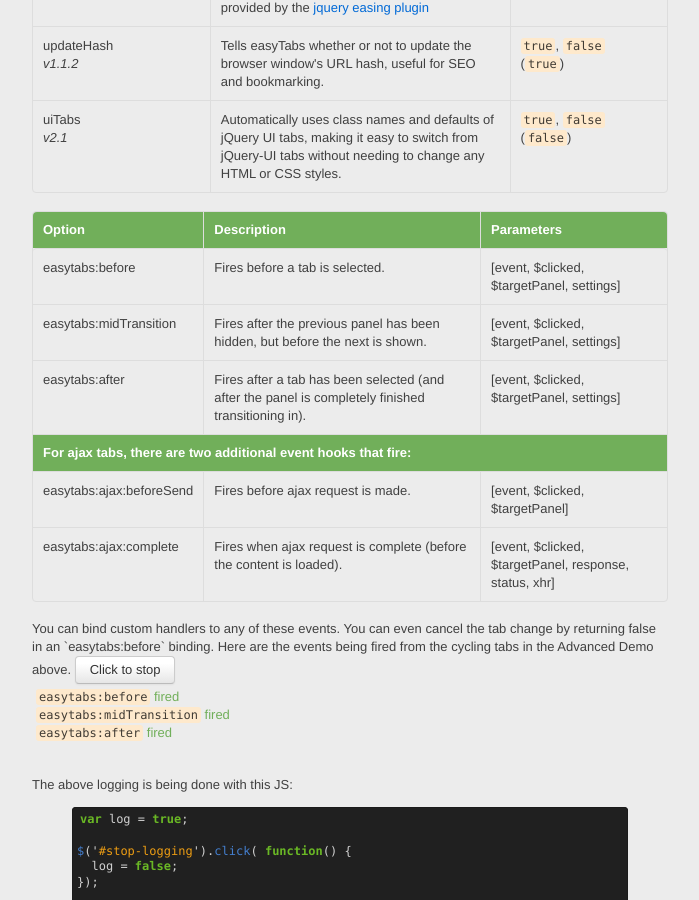
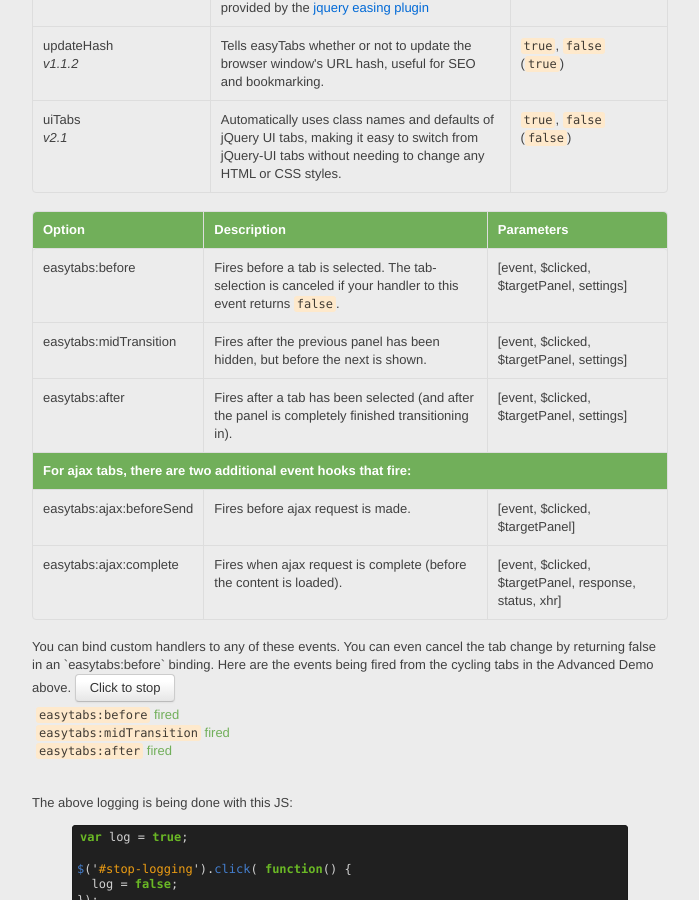
Before and after one commit to alfajango/alfajango.github.com, a Jekyll site: the page built from _posts/2012-01-09-easytabs.md, in a window 1280 px wide and 900 px high, scrolled down 6580 px. Shown: the whole window, without its empty margins (131-830 px from the left). Built offline with Jekyll 4.4.1, drawn with Linux system fonts in a browser that asks for light colours; nearby versions of some CDN libraries; library files that are not in the unit come from our copies; Markdown is read by kramdown in place of the engine named in the settings.

Commit message:
Added easytabs note about returning false in easytabs:before event

```diff
--- a/_posts/2012-01-09-easytabs.md
+++ b/_posts/2012-01-09-easytabs.md
@@ -487,7 +487,8 @@
  <tbody>
   <tr>
    <td>easytabs:before</td>
-   <td>Fires before a tab is selected.</td>
+   <td>Fires before a tab is selected. The tab-selection is canceled if
+your handler to this event returns <code>false</code>.</td>
    <td>[event, $clicked, $targetPanel, settings]</td>
   </tr>
   <tr>
```
